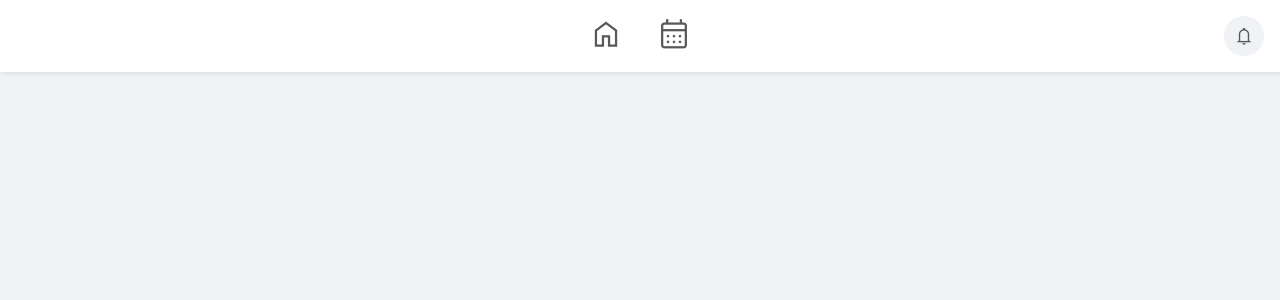
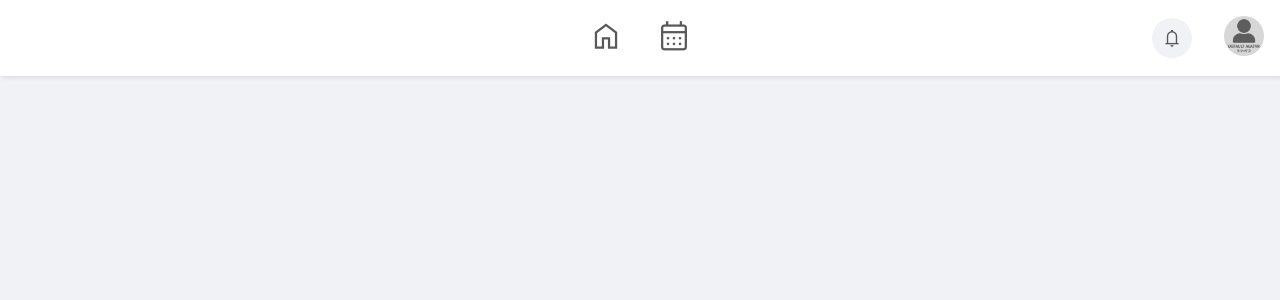
Before and after one commit to rasmus-bremholm/Fullstack-Laboration-3, a Next.js app in the folder frontend/: page / in a window 1280 px wide. Shown: the top 300 px of the page. Built offline with nearby package versions, Linux system fonts and the light colour scheme; no server answers.

Commit message:
default avatar

```diff
--- a/frontend/app/components/Navbar.tsx
+++ b/frontend/app/components/Navbar.tsx
@@ -1,7 +1,13 @@
 import styles from "../page.module.css";
 import Link from "next/link";
+import Image from "next/image";
 
 export default function Navbar() {
+	const placeholderUser = {
+		first_name: "Rasmus",
+		profile_picture: "/images/default-avatar.png",
+	};
+
 	return (
 		<nav className={styles.navbar}>
 			<div className={styles.gridcontent}>
@@ -14,6 +20,9 @@ export default function Navbar() {
 			</div>
 			<div className={styles.usercontent}>
 				<span className={`material-symbols-outlined ${styles.icons}`}>notifications</span>
+				<Link href={"/profile"}>
+					<Image className={styles.icons} src={placeholderUser.profile_picture} alt={`${placeholderUser.first_name} avatar`} width={20} height={20} />
+				</Link>
 			</div>
 		</nav>
 	);
```
Also changed, not shown: frontend/public/images/default-avatar.png (added).
